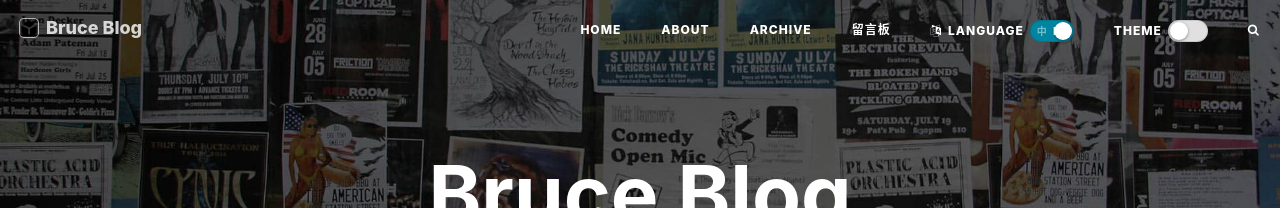
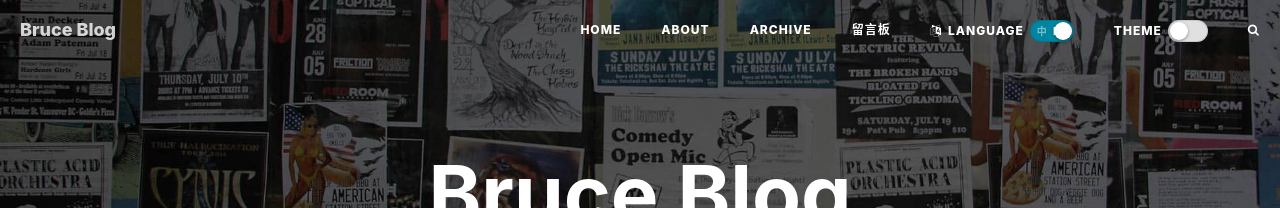
Before and after one commit to Lpiney/lpiney.github.io, a Jekyll site: the page built from index.html, in a window 1280 px wide. Shown: the top 208 px of the page. Built offline with Jekyll 4.4.1, drawn with Linux system fonts in a browser that asks for light colours; nearby versions of some CDN libraries; the list of posts is cut into pages by our own code; comment, search, counter and statistics services are not loaded.

Commit message:
fix: set site favicon and remove navbar logo

```diff
--- a/_includes/head.html
+++ b/_includes/head.html
@@ -13,8 +13,9 @@
     <link rel="manifest" href="{{ site.baseurl }}/pwa/manifest.json">
 
     <!-- Favicon -->
-    <link rel="shortcut icon" href="{{ site.baseurl }}/img/favicon.ico">
-    <link rel="apple-touch-icon" sizes="180x180" href="{{ site.baseurl }}/pwa/icons/512.png">
+    <link rel="icon" type="image/x-icon" href="{{ site.baseurl }}/img/semanticweb.ico">
+    <link rel="shortcut icon" href="{{ site.baseurl }}/img/semanticweb.ico">
+    <link rel="apple-touch-icon" sizes="512x512" href="{{ site.baseurl }}/pwa/icons/512.png">
 
     <!-- Canonical URL -->
     <link rel="canonical" href="{{ page.url | replace:'index.html','' | prepend: site.baseurl | prepend: site.url }}">
--- a/_includes/nav.html
+++ b/_includes/nav.html
@@ -13,7 +13,7 @@
                     <span class="icon-bar"></span>
                     <span class="icon-bar"></span>
                 </button>
-                <a class="navbar-brand" href="{{ site.baseurl }}/"><img class="site-logo" src="{{ site.baseurl }}/img/semanticweb.png" alt="" width="18" height="18" decoding="async"><span class="site-title">{{ site.title }}</span></a>
+                <a class="navbar-brand" href="{{ site.baseurl }}/">{{ site.title }}</a>
             </div>
 
             <!-- Collect the nav links, forms, and other content for toggling -->
--- a/css/dark-mode.css
+++ b/css/dark-mode.css
@@ -2,26 +2,6 @@
 body.dark-mode {
     background-color: #1a1a1a;
     color: #c0c0c0;
-}
-
-.navbar-custom .navbar-brand {
-    display: inline-flex;
-    align-items: center;
-}
-
-.navbar-custom .navbar-brand .site-logo {
-    width: 18px;
-    height: 18px;
-    border-radius: 4px;
-    margin-right: 8px;
-    box-shadow: 0 0 0 1px rgba(255, 255, 255, 0.65);
-    display: block;
-    object-fit: contain;
-}
-
-.navbar-custom.invert .navbar-brand .site-logo,
-.navbar-custom.is-fixed .navbar-brand .site-logo {
-    box-shadow: 0 0 0 1px rgba(0, 0, 0, 0.22);
 }
 
 /* Navbar */
```
Also changed, not shown: img/semanticweb.ico (renamed from img/semanticweb.png).
